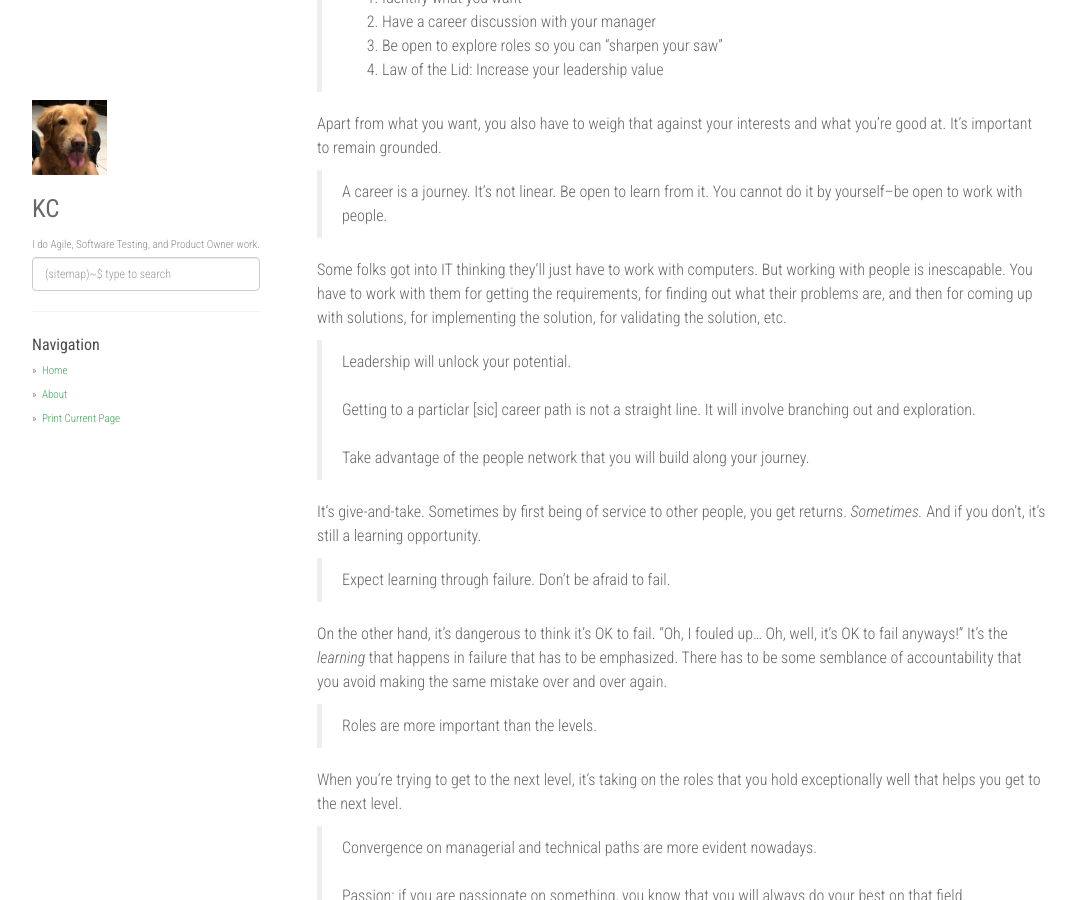
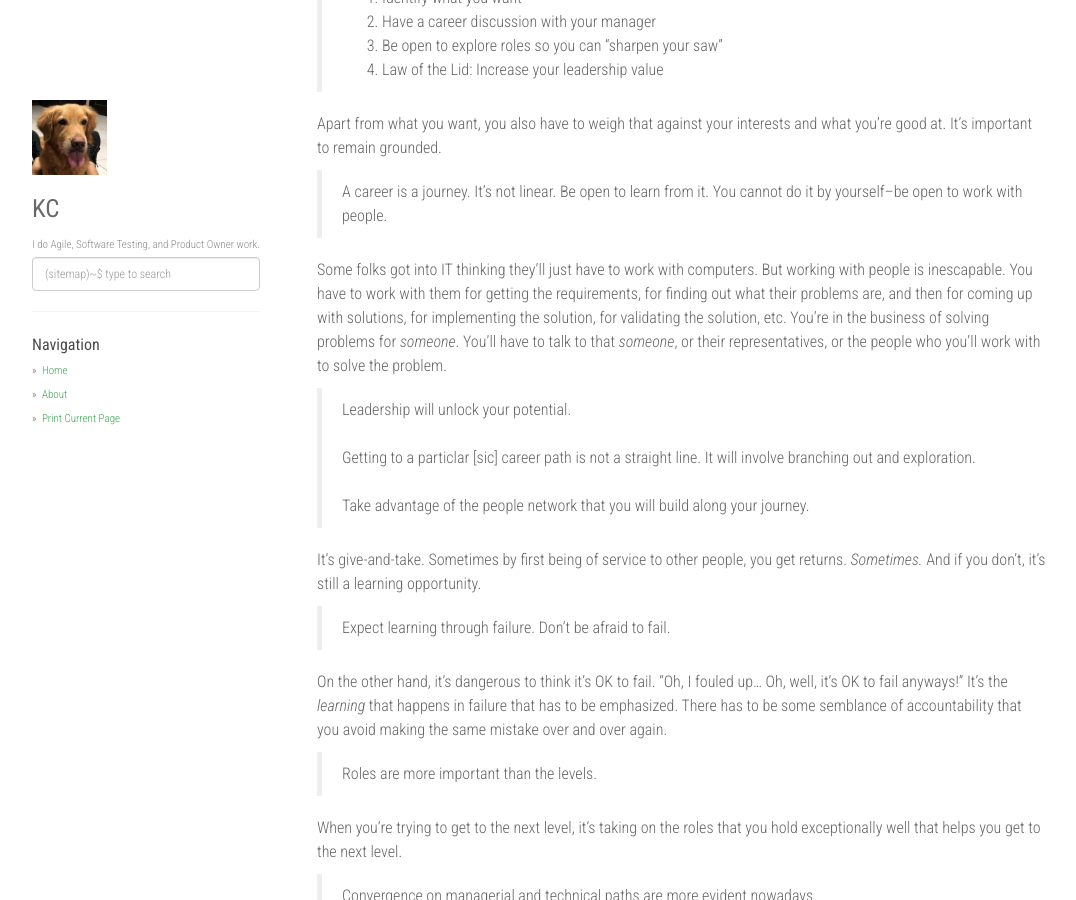
Before and after one commit to rocketkeis/crispy-waffle, a Jekyll site: the page built from _posts/2020-05-06-career-talk.md, in a window 1280 px wide and 900 px high, scrolled down 442 px. Shown: the whole window, without its empty margins (53-1129 px from the left). Built offline with Jekyll 4.4.1, drawn with Linux system fonts in a browser that asks for light colours; nearby versions of some CDN libraries.

Commit message:
minor update

```diff
--- a/_posts/2020-05-06-career-talk.md
+++ b/_posts/2020-05-06-career-talk.md
@@ -24,7 +24,7 @@ Apart from what you want, you also have to weigh that against your interests and
 
 > A career is a journey. It's not linear. Be open to learn from it. You cannot do it by yourself--be open to work with people.
 
-Some folks got into IT thinking they'll just have to work with computers. But working with people is inescapable. You have to work with them for getting the requirements, for finding out what their problems are, and then for coming up with solutions, for implementing the solution, for validating the solution, etc.
+Some folks got into IT thinking they'll just have to work with computers. But working with people is inescapable. You have to work with them for getting the requirements, for finding out what their problems are, and then for coming up with solutions, for implementing the solution, for validating the solution, etc. You're in the business of solving problems for _someone_. You'll have to talk to that _someone_, or their representatives, or the people who you'll work with to solve the problem.
 
 > Leadership will unlock your potential. <br/><br/> Getting to a particlar [sic] career path is not a straight line. It will involve branching out and exploration. <br/><br/> Take advantage of the people network that you will build along your journey.
 
```
